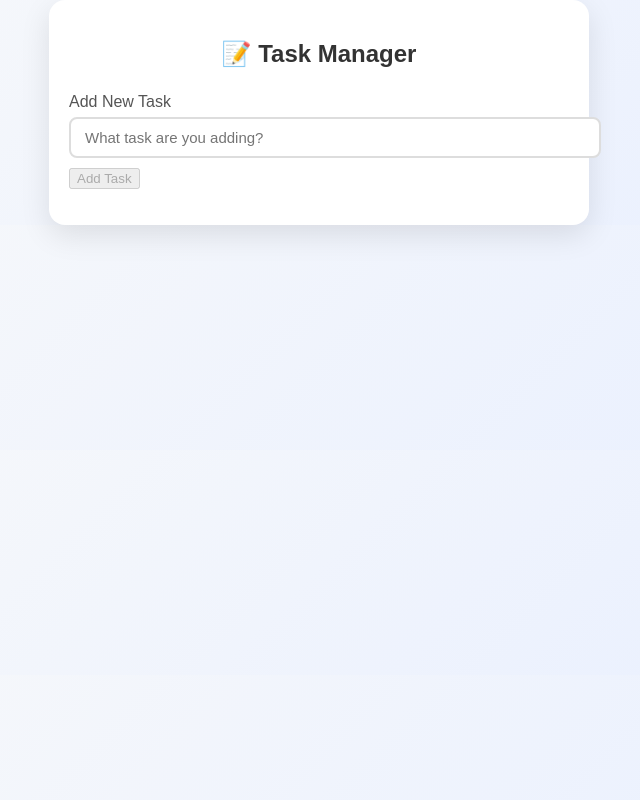
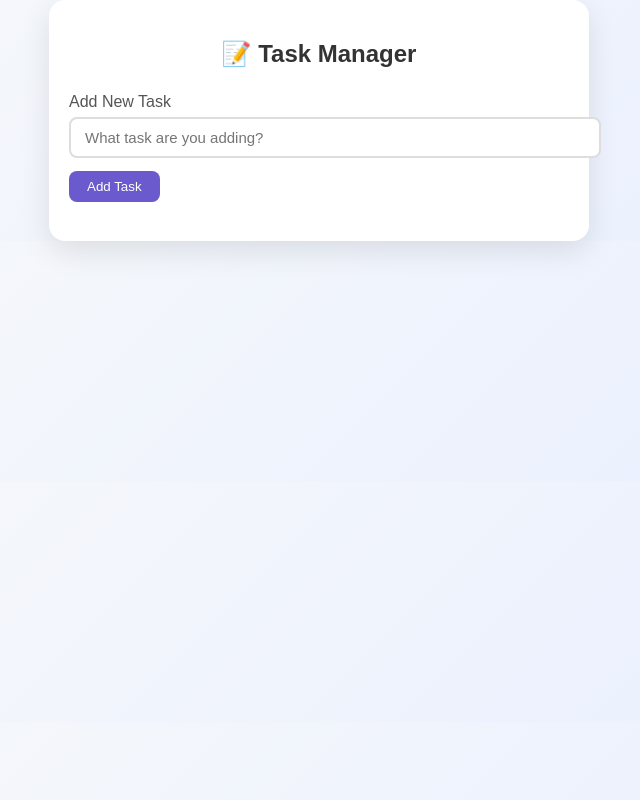
Before and after one commit to M-Saleh-N/capston-project-2-task_manager, a React (Create React App) app: page / in a window 1280 px wide. Shown: the whole page, without its empty margins (321-961 px from the left). Built offline with nearby package versions, Linux system fonts and the light colour scheme.

Commit message:
styled the whole button to hover and more

```diff
--- a/src/index.css
+++ b/src/index.css
@@ -70,3 +70,49 @@ input[type="text"]:focus {
   border-color: #6a5acd;
   box-shadow: 0 0 8px rgba(106, 90, 205, 0.2);
 }
+
+button {
+  padding: 8px 18px;
+  margin: 3px 3px 3px 0;
+  border: none;
+  border-radius: 8px;
+  font-weight: 500;
+  cursor: pointer;
+  transition: background-color 0.25s, transform 0.2s ease;
+}
+
+button:disabled {
+  background-color: #ccc;
+  cursor: not-allowed;
+}
+
+button:hover:not(:disabled) {
+  transform: translateY(-2px) scale(1.05);
+}
+
+button:nth-of-type(1) {
+  background-color: #6a5acd;
+  color: #fff;
+}
+
+button:nth-of-type(1):hover {
+  background-color: #5941c9;
+}
+
+button:nth-of-type(2) {
+  background-color: #ff9800;
+  color: #fff;
+}
+
+button:nth-of-type(2):hover {
+  background-color: #e68900;
+}
+
+button:nth-of-type(3) {
+  background-color: #f44336;
+  color: #fff;
+}
+
+button:nth-of-type(3):hover {
+  background-color: #d32f2f;
+}
```
